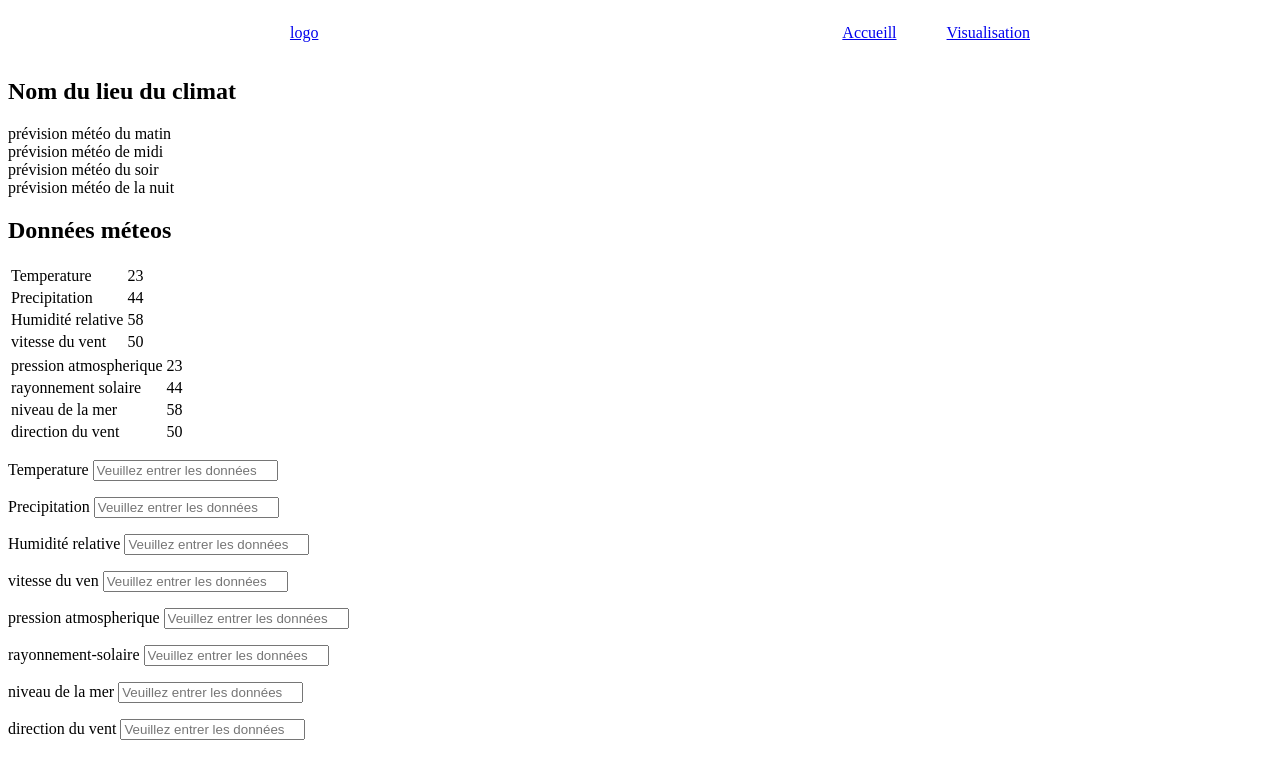
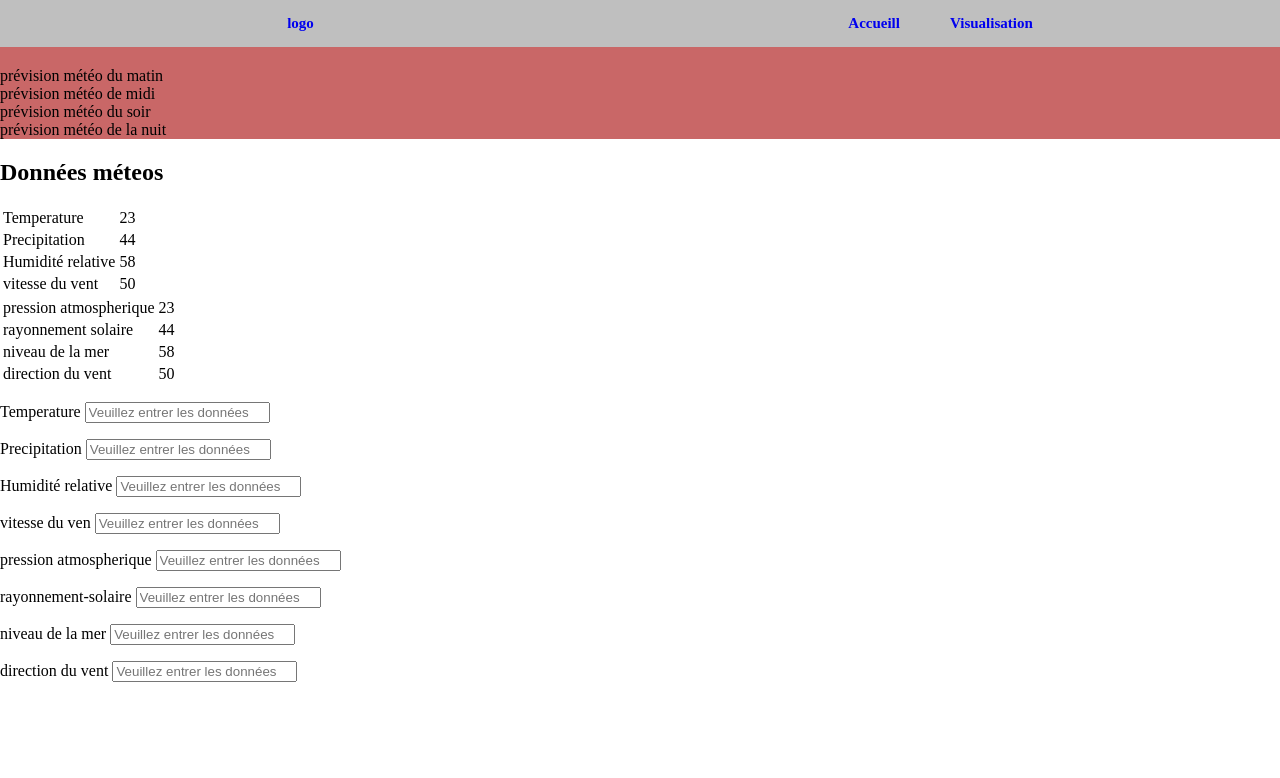
Before and after one commit to Joel-Lavia/Smart-climate, a plain HTML site: page index.html in a window 1280 px wide. Drawn offline with Linux system fonts and the light colour scheme.

Commit message:
Fixing the header

```diff
--- a/index.html
+++ b/index.html
@@ -24,12 +24,12 @@
     <!--Premier grande section qui contiendras les 2 grande div : infos méteos et les données méteos-->
     <section>
 <!--addition of the div which would contain the weather information-->
-        <div>
+        <div id="newsMeteo">
             <h1>Nom du lieu du climat</h1>
-            <div>prévision météo du matin</div>
-            <div>prévision météo de midi</div>
-            <div>prévision météo du soir</div>
-            <div>prévision météo de la nuit</div>
+            <div class="box">prévision météo du matin</div>
+            <div class="box">prévision météo de midi</div>
+            <div class="box">prévision météo du soir</div>
+            <div class="box">prévision météo de la nuit</div>
         </div>
         <!-- tableu d'affichage des données méteos-->
         <div>
@@ -133,12 +133,7 @@
                                             </p>
             </form>
         </div>
-
     </section>
-
-
-
-
 </main>
 
 </body>
--- a/style.css
+++ b/style.css
@@ -1,11 +1,18 @@
+body{
+    margin:0;
+    padding:0;
+}
 /*Variable css*/
 :root{
 --alignBlock:flex;
 }
-/*appliquer du style a la nav bar */
+/*apply style to the nav bar pour créer des espace entre le page de navigation et le logo */
 nav{
 display: var(--alignBlock);
 justify-content:space-around;
+font-weight: bold;
+font-size:15px;
+color:black;
 }
 #menuDenavigation{
 display:var(--alignBlock);
@@ -14,3 +21,19 @@ gap:50px;
 nav li{
 list-style-type: none;
 }
+/*Fixer le header*/
+header{
+    background-color: rgb(191, 191, 191);
+    position: fixed;
+    top: 0;
+    left: 0;
+    right: 0;
+}
+/*retirer le ligne qui s'afficher sur le lien de navigation*/
+ a{
+text-decoration:none;
+}
+/*aapliquer du style a la div newsMeteos*/
+#newsMeteo{
+background-color: rgb(201, 103, 103);
+}
```
